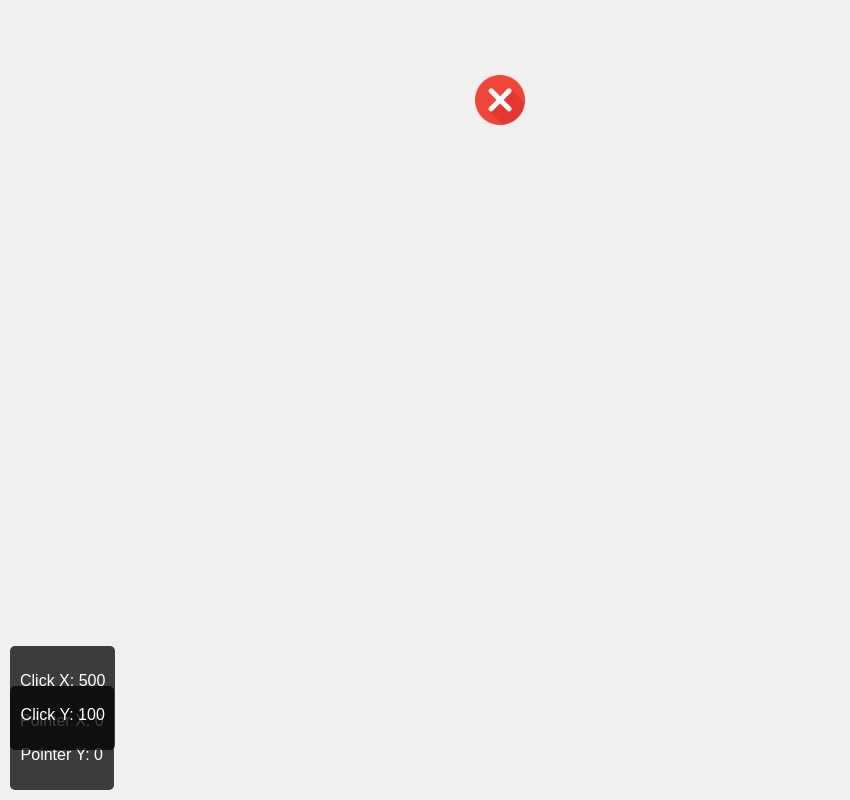
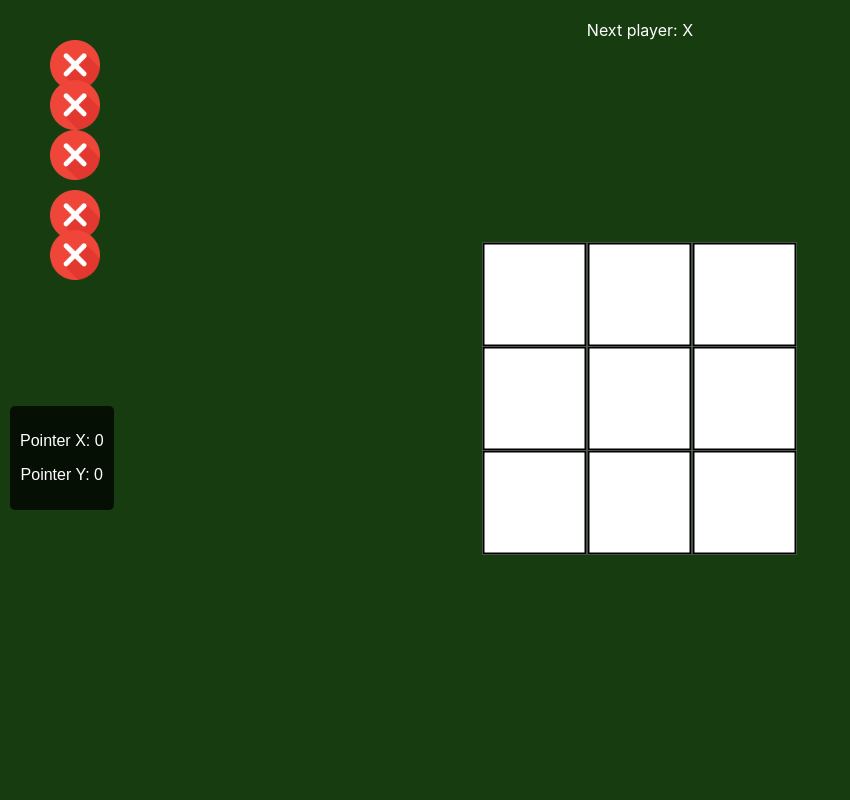
Before and after one commit to Abukarabukar/PortfolioX, a React (Create React App) app: page / in a window 1280 px wide. Shown: the whole page, without its empty margins (0-850 px from the left). Built offline with nearby package versions, Linux system fonts and the light colour scheme.

Commit message:
fixing x / o

```diff
--- a/src/App.tsx
+++ b/src/App.tsx
@@ -1,14 +1,14 @@
 // App.tsx
 import React from 'react';
-// import TicTacToe from './components/TicTacToe'; // Corrected path
+import TicTacToe from './components/TicTacToe'; // Corrected path
 import Temp from './page/temp';
 import './App.css';
 
 const App: React.FC = () => {
   return (
     <div className="App">
-      {/* <TicTacToe /> */}
-      <Temp />
+      <TicTacToe />
+      {/* <Temp /> */}
     </div>
   );
 };
--- a/src/components/TicTacToe.tsx
+++ b/src/components/TicTacToe.tsx
@@ -13,7 +13,7 @@ const TicTacToe: React.FC = () => {
   // Define the type for piece keys
   type PieceKey = 'x-1' | 'x-2' | 'x-3' | 'x-4' | 'x-5' | 'o-1' | 'o-2' | 'o-3' | 'o-4';
 
-  const [piecePositions, setPiecePositions] = useState<Record<PieceKey, { x: number, y: number }>>({
+  const initialPositions = {
     'x-1': { x: 100, y: 90 },
     'x-2': { x: 100, y: 130 },
     'x-3': { x: 100, y: 180 },
@@ -23,29 +23,30 @@ const TicTacToe: React.FC = () => {
     'o-2': { x: 100, y: 130 },
     'o-3': { x: 100, y: 180 },
     'o-4': { x: 100, y: 240 },
-  });
+  };
 
-  const [clickPosition, setClickPosition] = useState<{ x: number; y: number }>({ x: 0, y: 0 });
+  const [piecePositions, setPiecePositions] = useState<Record<PieceKey, { x: number, y: number }>>(initialPositions);
+  const [clickPosition, setClickPosition] = useState<Record<PieceKey, { x: number; y: number }>>(initialPositions);
+
   const [nextXIndex, setNextXIndex] = useState(1); // Track the next 'x' piece to move
 
   const handleSquareClick = (index: number) => {
     const newBoard = board.slice();
     if (newBoard[index]) return;
-    newBoard[index] = isXNext ? `x-${nextXIndex}` : `o-${nextXIndex}`;
+    newBoard[index] = isXNext ? `x-${index}` : `o-${index}`;
     setBoard(newBoard);
     setIsXNext(!isXNext);
   };
 
   const handleBoardClick = (event: React.MouseEvent<HTMLDivElement, MouseEvent>) => {
     const containerRect = event.currentTarget.getBoundingClientRect();
-    const adjustedX = event.clientX - containerRect.left; // Adjusting for the left offset
-    const adjustedY = event.clientY - containerRect.top; // Adjusting for the top offset
-    setClickPosition({ x: adjustedX, y: adjustedY });
+    const adjustedX = event.clientX - containerRect.left + 25; // Adjusting for the left offset
+    const adjustedY = event.clientY - containerRect.top + 25; // Adjusting for the top offset
 
     if (nextXIndex <= 5) {
       const pieceKey: PieceKey = `x-${nextXIndex}` as PieceKey;
-      setPiecePositions({
-        ...piecePositions,
+      setClickPosition({
+        ...clickPosition,
         [pieceKey]: { x: adjustedX, y: adjustedY }
       });
       setNextXIndex(nextXIndex + 1);
@@ -73,7 +74,7 @@ const TicTacToe: React.FC = () => {
       <div className="side-pieces left">
         <motion.div
           className="animated-box"
-          animate={{ x: 100, y: 100 }} // Set the fixed position
+          animate={{ x: clickPosition['o-1'].x - 50, y: clickPosition['o-1'].y - 50 }} // Set the fixed position
           transition={{ duration: 1, ease: 'easeInOut' }}
           onClick={(e) => handlePieceClick('o-1', e)}
         >
@@ -82,7 +83,7 @@ const TicTacToe: React.FC = () => {
 
         <motion.div
           className="animated-box"
-          animate={{ x: piecePositions['o-2'].x, y: piecePositions['o-2'].y }}
+          animate={{ x: clickPosition['o-2'].x - 50, y: clickPosition['o-2'].y - 50 }} // Adjust to center the box
           transition={{ duration: 1, ease: 'easeInOut' }}
           onClick={(e) => handlePieceClick('o-2', e)}
         >
@@ -90,7 +91,7 @@ const TicTacToe: React.FC = () => {
         </motion.div>
         <motion.div
           className="animated-box"
-          animate={{ x: piecePositions['o-3'].x, y: piecePositions['o-3'].y }}
+          animate={{ x: clickPosition['o-3'].x - 50, y: clickPosition['o-3'].y - 50 }} // Adjust to center the box
           transition={{ duration: 1, ease: 'easeInOut' }}
           onClick={(e) => handlePieceClick('o-3', e)}
         >
@@ -98,7 +99,7 @@ const TicTacToe: React.FC = () => {
         </motion.div>
         <motion.div
           className="animated-box"
-          animate={{ x: piecePositions['o-4'].x, y: piecePositions['o-4'].y }}
+          animate={{ x: clickPosition['o-4'].x - 50, y: clickPosition['o-4'].y - 50 }} // Adjust to center the box
           transition={{ duration: 1, ease: 'easeInOut' }}
           onClick={(e) => handlePieceClick('o-4', e)}
         >
@@ -125,7 +126,7 @@ const TicTacToe: React.FC = () => {
       <div className="side-pieces right">
         <motion.div
           className="animated-box"
-          animate={{ x: piecePositions['x-1'].x, y: piecePositions['x-1'].y }}
+          animate={{ x: clickPosition['x-1'].x - 50, y: clickPosition['x-1'].y - 50 }} // Adjust to center the box
           transition={{ duration: 1, ease: 'easeInOut' }}
           onClick={(e) => handlePieceClick('x-1', e)}
         >
@@ -133,7 +134,7 @@ const TicTacToe: React.FC = () => {
         </motion.div>
         <motion.div
           className="animated-box"
-          animate={{ x: piecePositions['x-2'].x, y: piecePositions['x-2'].y }}
+          animate={{ x: clickPosition['x-2'].x - 50, y: clickPosition['x-2'].y - 50 }} // Adjust to center the box
           transition={{ duration: 1, ease: 'easeInOut' }}
           onClick={(e) => handlePieceClick('x-2', e)}
         >
@@ -141,7 +142,7 @@ const TicTacToe: React.FC = () => {
         </motion.div>
         <motion.div
           className="animated-box"
-          animate={{ x: piecePositions['x-3'].x, y: piecePositions['x-3'].y }}
+          animate={{ x: clickPosition['x-3'].x - 50, y: clickPosition['x-3'].y - 50 }} // Adjust to center the box
           transition={{ duration: 1, ease: 'easeInOut' }}
           onClick={(e) => handlePieceClick('x-3', e)}
         >
@@ -149,7 +150,7 @@ const TicTacToe: React.FC = () => {
         </motion.div>
         <motion.div
           className="animated-box"
-          animate={{ x: piecePositions['x-4'].x, y: piecePositions['x-4'].y }}
+          animate={{ x: clickPosition['x-4'].x - 50, y: clickPosition['x-4'].y - 50 }} // Adjust to center the box
           transition={{ duration: 1, ease: 'easeInOut' }}
           onClick={(e) => handlePieceClick('x-4', e)}
         >
@@ -157,7 +158,7 @@ const TicTacToe: React.FC = () => {
         </motion.div>
         <motion.div
           className="animated-box"
-          animate={{ x: piecePositions['x-5'].x, y: piecePositions['x-5'].y }}
+          animate={{ x: clickPosition['x-5'].x - 50, y: clickPosition['x-5'].y - 50 }} // Adjust to center the box
           transition={{ duration: 1, ease: 'easeInOut' }}
           onClick={(e) => handlePieceClick('x-5', e)}
         >
@@ -171,13 +172,8 @@ const TicTacToe: React.FC = () => {
         <p>Pointer X: {pointerX}</p>
         <p>Pointer Y: {pointerY}</p>
       </div>
-      <div className="click-info">
-        <p>Click X: {clickPosition.x}</p>
-        <p>Click Y: {clickPosition.y}</p>
-      </div>
     </div>
   );
 };
 
 export default TicTacToe;
-export {};
--- a/src/page/temp.scss
+++ b/src/page/temp.scss
@@ -1,38 +1,61 @@
-.example-container {
-  display: block;
-  width: 100vw; /* Ensure full viewport width */
-  height: 100vh; /* Ensure full viewport height */
-  position: relative;
-  background-color: #f0f0f0;
+// .example-container {
+//   display: block;
+//   width: 100vw; /* Ensure full viewport width */
+//   height: 100vh; /* Ensure full viewport height */
+//   position: relative;
+//   background-color: #f0f0f0;
+// }
+
+// .animated-box {
+//   width: 50px;
+//   height: 50px;
+//   display: flex;
+//   justify-content: center;
+//   align-items: center;
+//   position: absolute;
+//   transform: translate(-50%, -50%);
+// }
+
+// .animated-box img {
+//   width: 100%;
+//   height: 100%;
+// }
+
+// .pointer-info,
+// .click-info {
+//   position: fixed;
+//   bottom: 10px;
+//   left: 10px;
+//   background: rgba(0, 0, 0, 0.75);
+//   color: #fff;
+//   padding: 10px;
+//   border-radius: 5px;
+//   font-family: sans-serif;
+// }
+
+// .click-info {
+//   bottom: 50px;
+// }
+
+
+
+
+
+
+.game-board {
+  display: grid;
+  grid-template-columns: repeat(3, 100px); /* Define 3 columns */
+  grid-template-rows: repeat(3, 100px); /* Define 3 rows */
+  gap: 5px; /* Space between squares */
 }
 
-.animated-box {
-  width: 50px;
-  height: 50px;
+.square {
+  width: 100px;
+  height: 100px;
+  background-color: #fff;
   display: flex;
   justify-content: center;
   align-items: center;
-  position: absolute;
-  transform: translate(-50%, -50%);
+  border: 2px solid #000;
+  cursor: pointer;
 }
-
-.animated-box img {
-  width: 100%;
-  height: 100%;
-}
-
-.pointer-info,
-.click-info {
-  position: fixed;
-  bottom: 10px;
-  left: 10px;
-  background: rgba(0, 0, 0, 0.75);
-  color: #fff;
-  padding: 10px;
-  border-radius: 5px;
-  font-family: sans-serif;
-}
-
-.click-info {
-  bottom: 50px;
-}
--- a/src/styles/TicTacToe.scss
+++ b/src/styles/TicTacToe.scss
@@ -1,32 +1,34 @@
 .game {
-  display: flex;
-  flex-direction: row;
-  align-items: center;
-  justify-content: space-between;
-  width: 100%;
-  padding: 0 200px;
+  display: block;
+  width: 100vw; /* Ensure full viewport width */
+  height: 100vh; /* Ensure full viewport height */
+  position: relative;
+  background-color: #173c10;
 }
 
 .game-board {
   display: grid;
-  grid-template-columns: repeat(3, 100px);
-  grid-template-rows: repeat(3, 100px);
-  gap: 10px;
-  margin: 0 20px;
-  position: relative; /* Added to position pieces correctly */
-  top: 100px; /* Adjust this value to move the board down */
+  grid-template-columns: repeat(3, 100px); /* Define 3 columns */
+  grid-template-rows: repeat(3, 100px); /* Define 3 rows */
+  gap: 5px; /* Space between squares */
+  width: 315px; /* Total width of the board including gaps */
+  height: 315px; /* Total height of the board including gaps */
+  position: absolute; /* Float over other elements */
+  top: 50%;
+  left: 50%;
+  transform: translate(-50%, -50%); /* Center the board */
+  z-index: 1; /* Ensure it is behind other elements */
 }
 
 .square {
-  width: 100px;
-  height: 100px;
+  width: 100%;
+  height: 100%;
   background-color: #fff;
-  border: 1px solid #999;
   display: flex;
   justify-content: center;
   align-items: center;
+  border: 2px solid #000;
   cursor: pointer;
-  position: relative; /* Added to position pieces correctly */
 }
 
 .square img {
@@ -35,28 +37,26 @@
 }
 
 .animated-box {
-  width: 100px;
-  height: 100px;
+  width: 50px; /* Adjusted size */
+  height: 50px; /* Adjusted size */
   display: flex;
   justify-content: center;
   align-items: center;
   position: absolute; /* Allow the box to move freely */
   transform: translate(-50%, -50%); /* Center the box */
+  z-index: 10; /* Ensure it is above the board */
 }
 
 .animated-box img {
-  width: 50%; /* Adjusted size */
-  height: 50%; /* Adjusted size */
-}
-
-.game-info {
-  margin-top: 20px;
+  width: 100%; /* Adjusted size */
+  height: 100%; /* Adjusted size */
 }
 
 .side-pieces {
   display: flex;
   flex-direction: column;
   position: relative; /* Allow the pieces to move freely */
+  z-index: 10; /* Ensure they are above the board */
 }
 
 .pointer-info,
@@ -74,3 +74,8 @@
 .click-info {
   bottom: 50px; /* Adjust this value to position it above the pointer-info */
 }
+
+.game-info {
+  margin-top: 20px;
+  color: #fff;
+}
```
